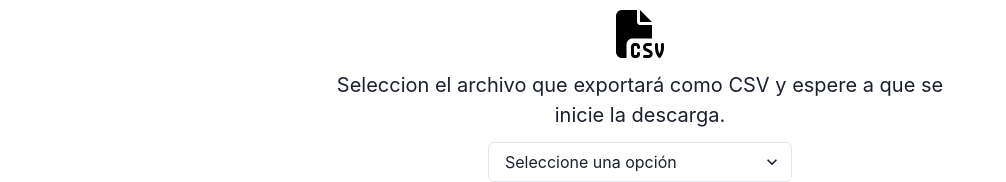
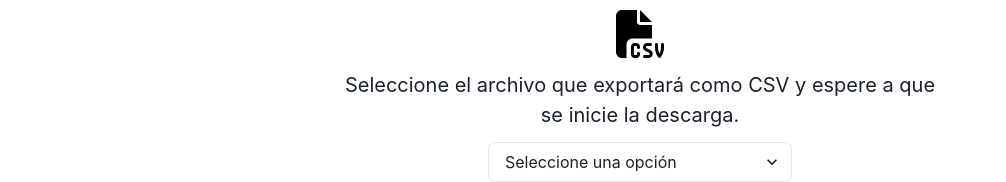
Before and after one commit to Danielmmolina/ingSoft, a React (Vite) app in the folder Frontend/: page /inicio/Exportar in a window 1280 px wide. Shown: the part 208-390 px from the top of the page, without its empty margins (0-1006 px from the left). Built offline with nearby package versions, Linux system fonts and the light colour scheme; the HTML template or start-up script is replaced by a standard one.

Commit message:
Exportar correción

```diff
--- a/Frontend/src/components/Exportar.jsx
+++ b/Frontend/src/components/Exportar.jsx
@@ -45,7 +45,7 @@ export const Exportar = () => {
       <Heading as={'h1'} fontSize='2em' textAlign='center' pb={'2'}>Exportar CSV</Heading>
       <img src={CsvIcon} alt="CSV Icon" width={48} height={48} />
         <Text fontSize="xl" textAlign="center">
-          Seleccion el archivo que exportará como CSV y espere a que se inicie la descarga.
+          Seleccione el archivo que exportará como CSV y espere a que se inicie la descarga.
         </Text>
 
         <Select
```
